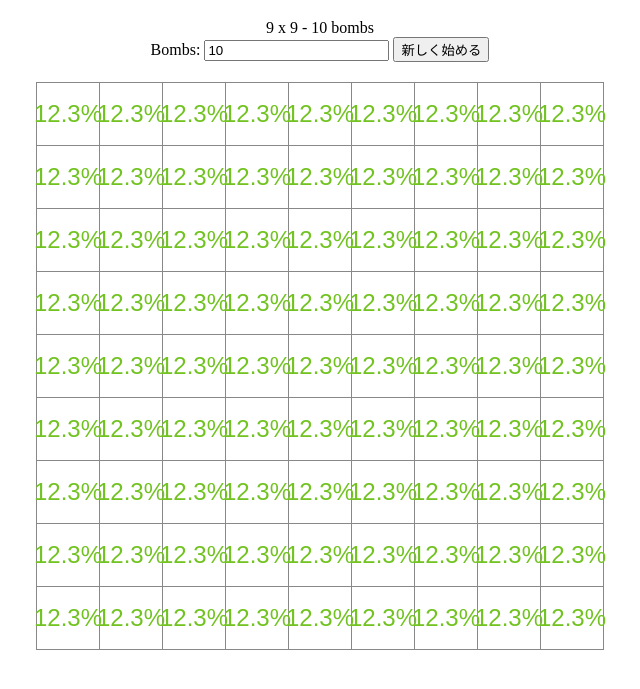
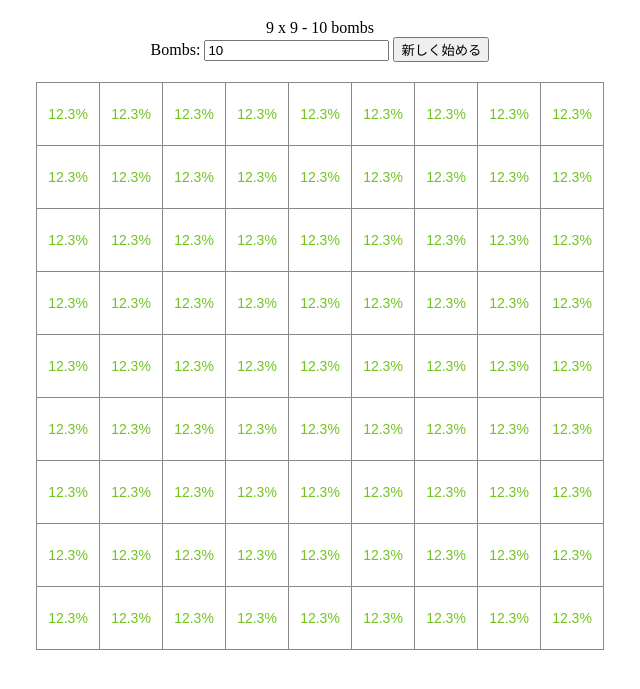
Before and after one commit to siman-man/ProbMinesweeper, a plain HTML site: page index.html in a window 1280 px wide. Shown: the part 61-750 px from the top of the page, without its empty margins (320-960 px from the left). Drawn offline with Linux system fonts and the light colour scheme.

Commit message:
Adjust probability display size and ignore flags

```diff
--- a/index.html
+++ b/index.html
@@ -26,7 +26,7 @@
     top: 50%;
     left: 50%;
     transform: translate(-50%, -50%);
-    font-size: 24px;
+    font-size: 14px;
   }
   #controls { margin-bottom: 15px; }
 </style>
--- a/solver.js
+++ b/solver.js
@@ -5,19 +5,18 @@ function computeProbabilities(board, totalBombs) {
   const H = board.length;
   const W = board[0].length;
 
+  // treat flags as unknown cells so user marks do not affect solving
+  board = board.map(row => row.map(c => (c === 'F' ? '?' : c)));
+
   // parse board
   const numbers = [];
   const frontierMap = Array.from({ length: H }, () => Array(W).fill(-1));
   const frontier = [];
-  let flagged = 0;
   let unknownCount = 0;
 
   for (let y = 0; y < H; y++) {
     for (let x = 0; x < W; x++) {
-      const c = board[y][x];
-      if (c === 'F') {
-        flagged++;
-      } else if (c === '?') {
+      if (board[y][x] === '?') {
         unknownCount++;
       }
     }
@@ -37,14 +36,13 @@ function computeProbabilities(board, totalBombs) {
   for (let y = 0; y < H; y++) {
     for (let x = 0; x < W; x++) {
       const c = board[y][x];
-      if (c === '?' || c === 'F') continue;
+      if (c === '?') continue;
       const num = c === '.' ? 0 : parseInt(c, 10);
-      const cell = { y, x, num, unknowns: [], flagged: 0 };
+      const cell = { y, x, num, unknowns: [] };
       for (const [dy, dx] of dirs) {
         const ny = y + dy, nx = x + dx;
         if (!inBounds(ny, nx)) continue;
         const nc = board[ny][nx];
-        if (nc === 'F') cell.flagged++;
         if (nc === '?') {
           if (frontierMap[ny][nx] === -1) {
             frontierMap[ny][nx] = frontier.length;
@@ -58,7 +56,7 @@ function computeProbabilities(board, totalBombs) {
   }
 
   const outsideCount = unknownCount - frontier.length;
-  const bombsLeft = totalBombs - flagged;
+  const bombsLeft = totalBombs;
 
   // Precompute combination numbers using Pascal's triangle
   const comb = Array.from({ length: 100 }, () => Array(100).fill(0));
@@ -83,7 +81,7 @@ function computeProbabilities(board, totalBombs) {
   let outsideProbSum = 0;
 
   // data for each number cell: remaining bombs and unknowns
-  const remaining = numbers.map(c => ({ bombs: c.num - c.flagged, unk: c.unknowns.length }));
+  const remaining = numbers.map(c => ({ bombs: c.num, unk: c.unknowns.length }));
 
   function dfs(idx, usedBombs) {
     if (idx === frontier.length) {
```
